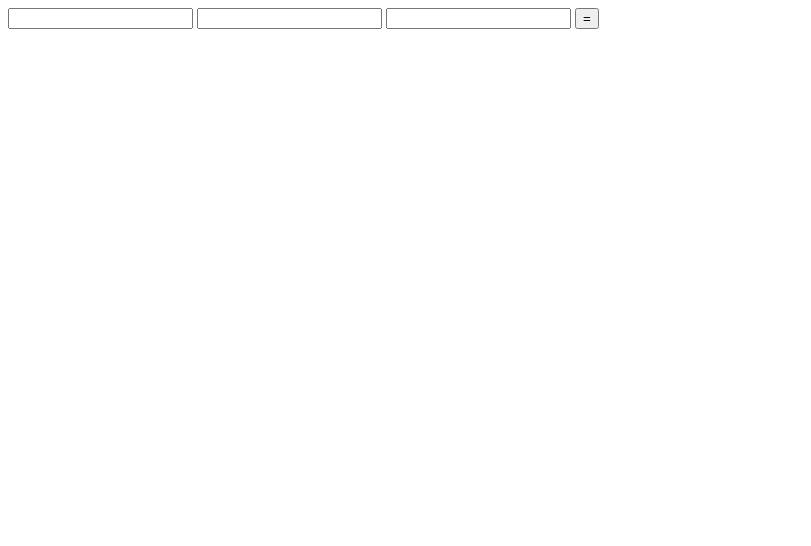
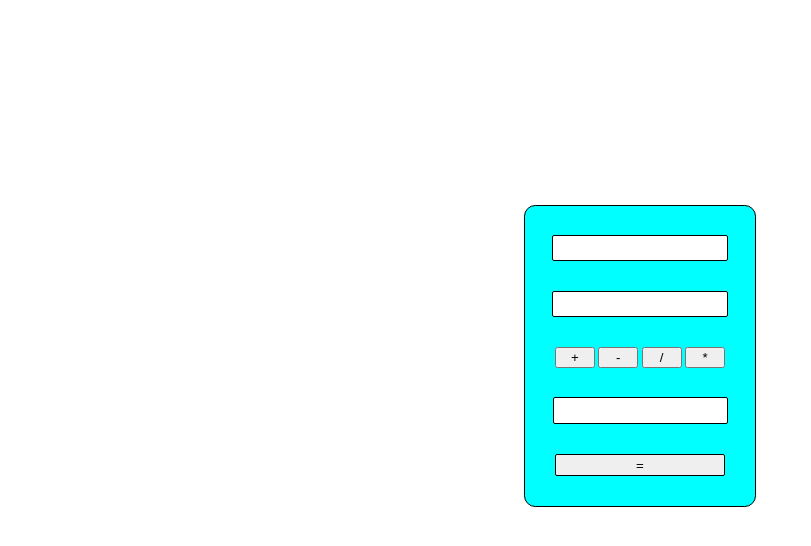
Before and after one commit to Gastonfauret/Introduccion-a-la-programacion-Ejercicios, a plain HTML site: page Calculator/index.html in a window 1280 px wide. Shown: the whole page, without its empty margins (0-811 px from the left). Drawn offline with Linux system fonts and the light colour scheme.

Commit message:
Calculator CSS File In Process

```diff
--- a/Calculator/index.html
+++ b/Calculator/index.html
@@ -1,20 +1,32 @@
 <!DOCTYPE html>
 <html lang="en">
+
 <head>
-    <meta charset="UTF-8">
-    <meta http-equiv="X-UA-Compatible" content="IE=edge">
-    <meta name="viewport" content="width=device-width, initial-scale=1.0">
+    <meta charset="UTF-8" />
+    <meta http-equiv="X-UA-Compatible" content="IE=edge" />
+    <meta name="viewport" content="width=device-width, initial-scale=1.0" />
+    <link rel="stylesheet" href="style.css" />
     <title>Calculator</title>
 </head>
+
 <body>
-    <input type="number" id="numOne">
-    <input type="number" id="numTwo">
-    <input type="string" id="chosen">
+    <div id="calculator-container">
+        <input type="number" id="numOne" />
+        <input type="number" id="numTwo" />
 
-    <button id="operation">=</button>
+        <div id="math-operations">
+            <button id="suma">+</button>
+            <button id="resta">-</button>
+            <button id="division">/</button>
+            <button id="multiplicacion">*</button>
+        </div>
 
-    <p id="result"></p>
+        <p id="result"></p>
+
+        <button id="equal">=</button>
+    </div>
 
     <script src="./index.js"></script>
 </body>
+
 </html>
--- /dev/null
+++ b/Calculator/style.css
@@ -0,0 +1,63 @@
+body {
+    display: flex;
+    justify-content: center;
+    margin-top: 16%;
+    margin-bottom: 16%;
+    font-family: 'Trebuchet MS', 'Lucida Sans Unicode', 'Lucida Grande', 'Lucida Sans', Arial, sans-serif
+}
+
+#calculator-container {
+    border: solid black 1px;
+    background-color: aqua;
+    width: 230px;
+    height: 300px;
+    display: flex;
+    flex-direction: column;
+    align-items: center;
+    border-radius: 0.7em;
+    justify-content: space-evenly;
+}
+
+#equal {
+    width: 170px;
+    border: black solid 0.1px;
+    border-radius: 2px;
+    width: 170px;
+    height: 22px;
+}
+
+#numOne, #numTwo  {
+    text-align: center;
+    border: black solid 0.1px;
+    border-radius: 2px;
+    width: 170px;
+    height: 22px;
+}
+
+#chosen {
+    text-align: center;
+    border: black solid 0.1px;
+    border-radius: 2px;
+    width: 170px;
+    height: 22px;
+}
+
+#math-operations {
+    display: flex;
+    width: 170px;
+    justify-content: space-between;
+}
+
+#suma, #resta, #multiplicacion, #division {
+    width: 40px;
+}
+
+#result {
+    width: 173px;
+    height: 25px;
+    background-color: white;
+    border-radius: 2px;
+    border: black solid 0.1px;
+    margin: 0px;
+    text-align: center;
+}
```
